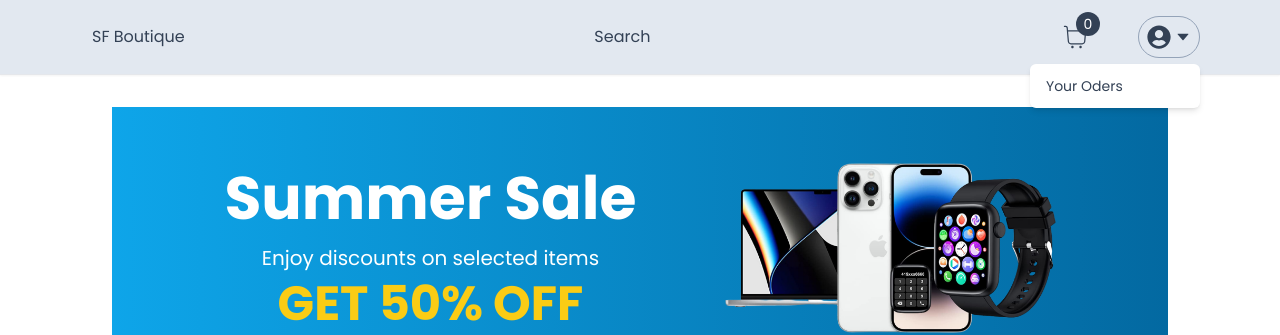
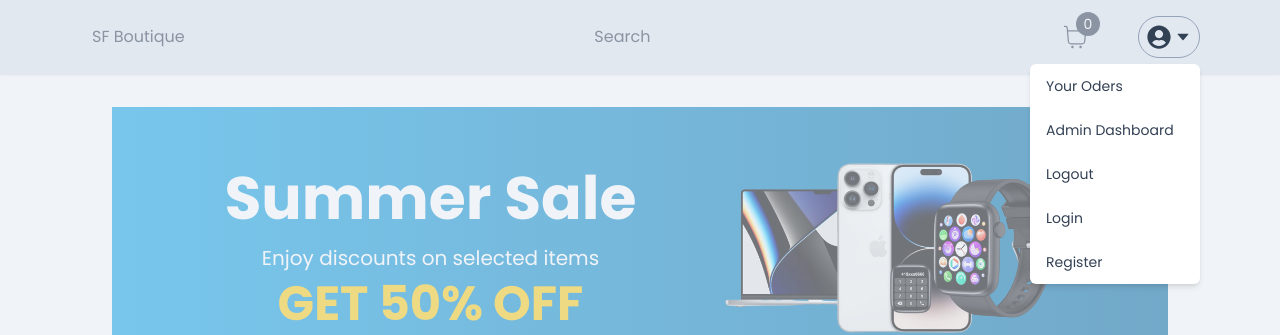
Before and after one commit to iJoyRide/Ecommerce, a Next.js app: page / in a window 1280 px wide. Both pictures are taken after a click on the element 1168 px from the left and 37 px from the top of the page. Shown: the top 335 px of the page. Built offline with nearby package versions, Linux system fonts and the light colour scheme; a web font is replaced by a local one.

Commit message:
user menu

```diff
--- /dev/null
+++ b/app/components/nav/Backdrop.tsx
@@ -0,0 +1,20 @@
+interface BackDropProps{
+    onClick: () => void
+}
+
+const BackDrop: React.FC<BackDropProps> = ({onClick}) => {
+    return ( <div onClick={onClick} className="
+    z-20
+    bg-slate-200
+    opacity-50
+    w-screen
+    h-screen
+    fixed
+    top-0
+    left-0
+    ">
+
+    </div> );
+}
+
+export default BackDrop;
--- a/app/components/nav/UserMenu.tsx
+++ b/app/components/nav/UserMenu.tsx
@@ -5,6 +5,8 @@
 import { AiFillCaretDown } from "react-icons/ai";
 import Avatar from "../Avatar";
 import MenuItem from "./MenuItem";
+import { signOut } from "next-auth/react";
+import BackDrop from "./Backdrop";
 
 const UserMenu = () => {
     const [isOpen, setIsOpen] =useState(false)
@@ -49,13 +51,29 @@
                     cursor-pointer
                     ">
                         <div>
-                            <Link href="orders">
+                            <Link href="/orders">
                                 <MenuItem onClick={toggleOpen}>Your Oders</MenuItem>
+                            </Link>
+                            <Link href="/admin">
+                                <MenuItem onClick={toggleOpen}>Admin Dashboard</MenuItem>
+                            </Link>
+                            <MenuItem onClick={() => {
+                                toggleOpen();
+                                signOut();
+                            }} >Logout</MenuItem>
+                        </div>
+                        <div>
+                            <Link href="/login">
+                                <MenuItem onClick={toggleOpen}>Login</MenuItem>
+                            </Link>
+                            <Link href="/register">
+                                <MenuItem onClick={toggleOpen}>Register</MenuItem>
                             </Link>
                         </div>
                     </div>
                 )}
             </div>
+            {isOpen ? <BackDrop onClick={toggleOpen}/> : null}
         </>
     );
 }
```
